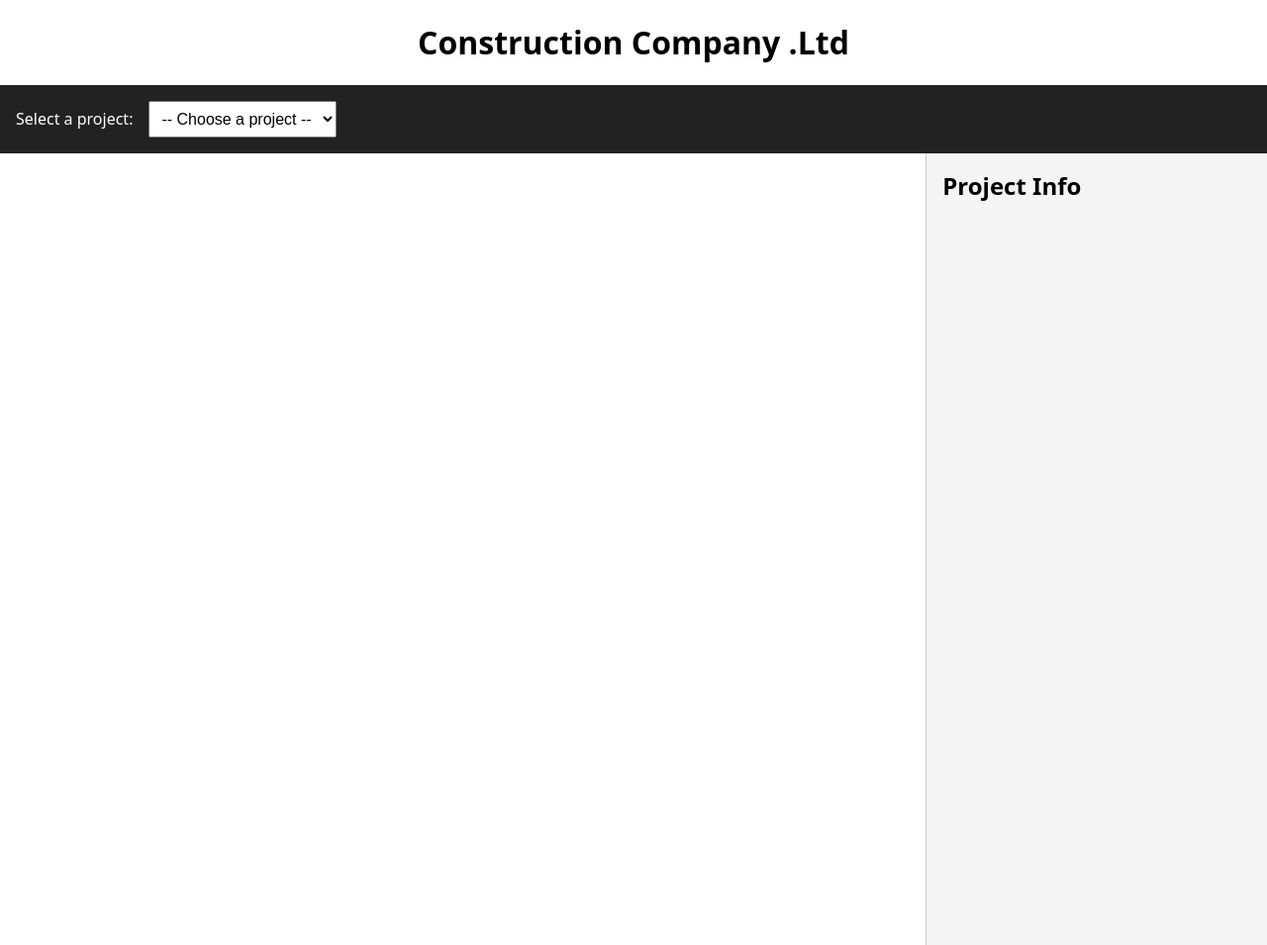
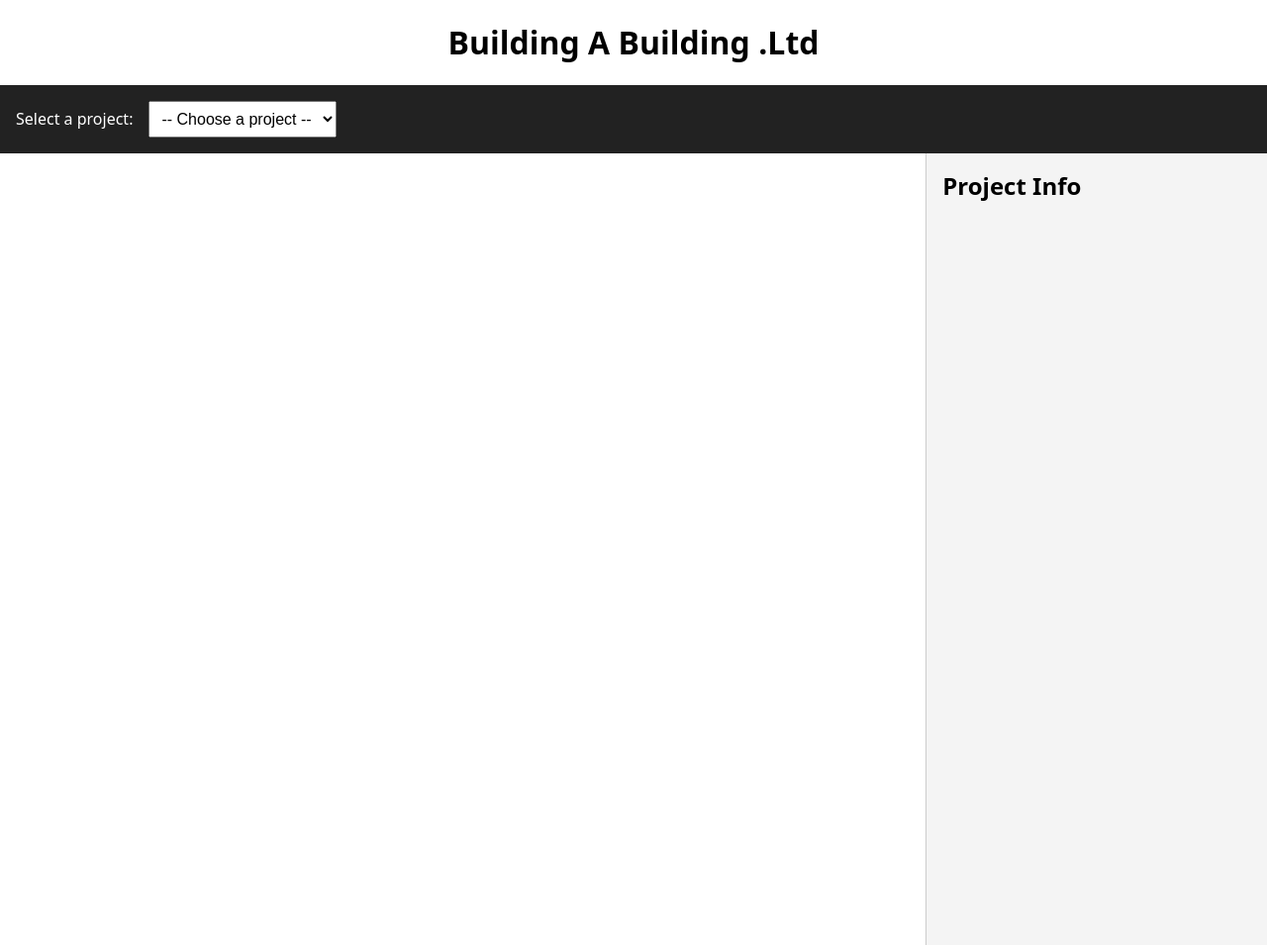
Before and after one commit to Flodge52/KV6012-Project-Dashboard, a plain HTML site: page index.html in a window 1280 px wide. Shown: the top 955 px of the page at 99% size. Drawn offline with Linux system fonts and the light colour scheme; some packages are replaced by stand-ins of ours; no server answers.

Commit message:
BuildingABuilding Title Update

```diff
--- a/index.html
+++ b/index.html
@@ -11,7 +11,7 @@
 </head>
 
 <body>
-    <h1>Construction Company .Ltd</h1>
+    <h1>Building A Building .Ltd</h1>
     <nav id="navbar">
         <label for="projectSelect">Select a project: </label>
         <select id="projectSelect">
```
